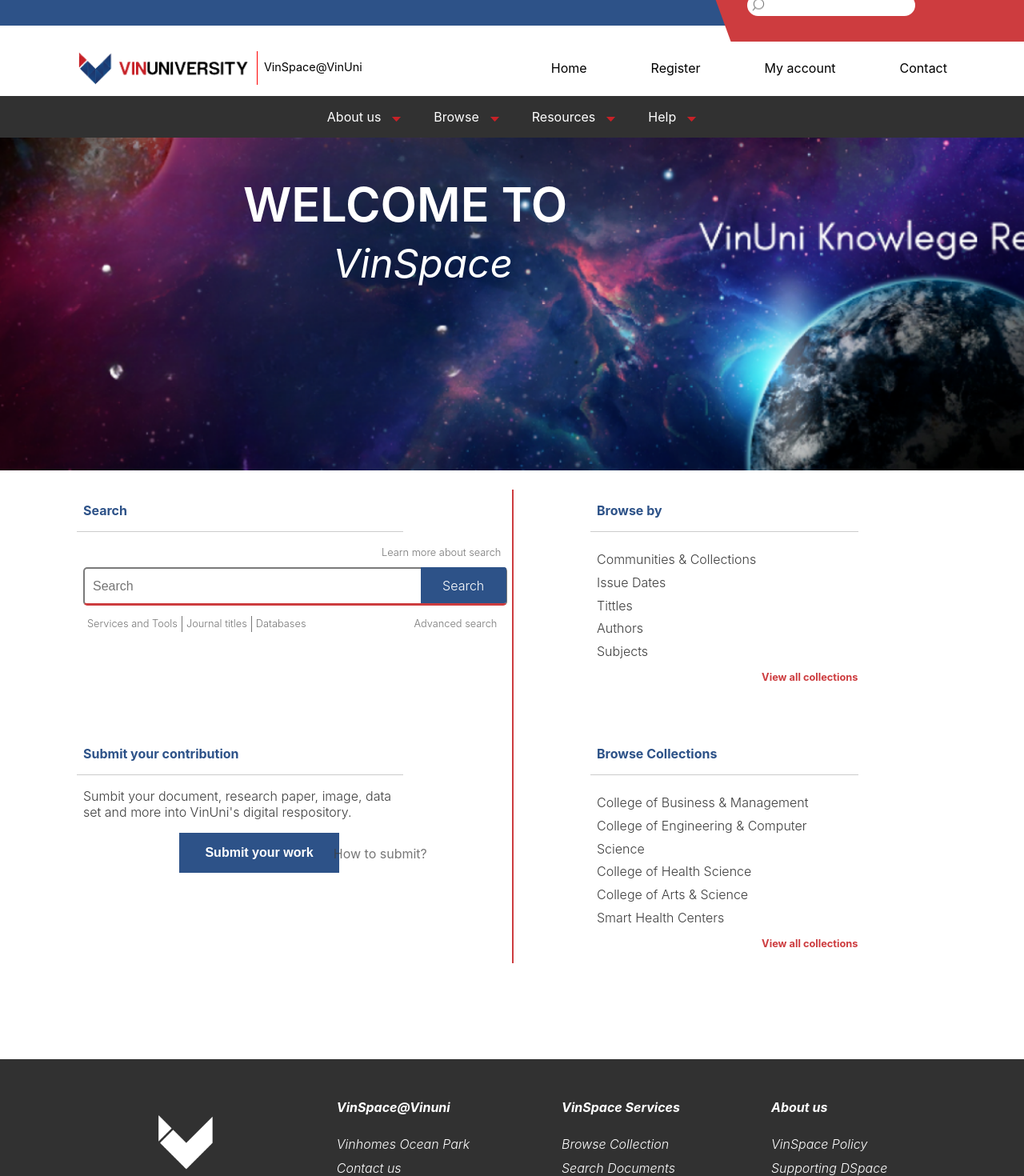
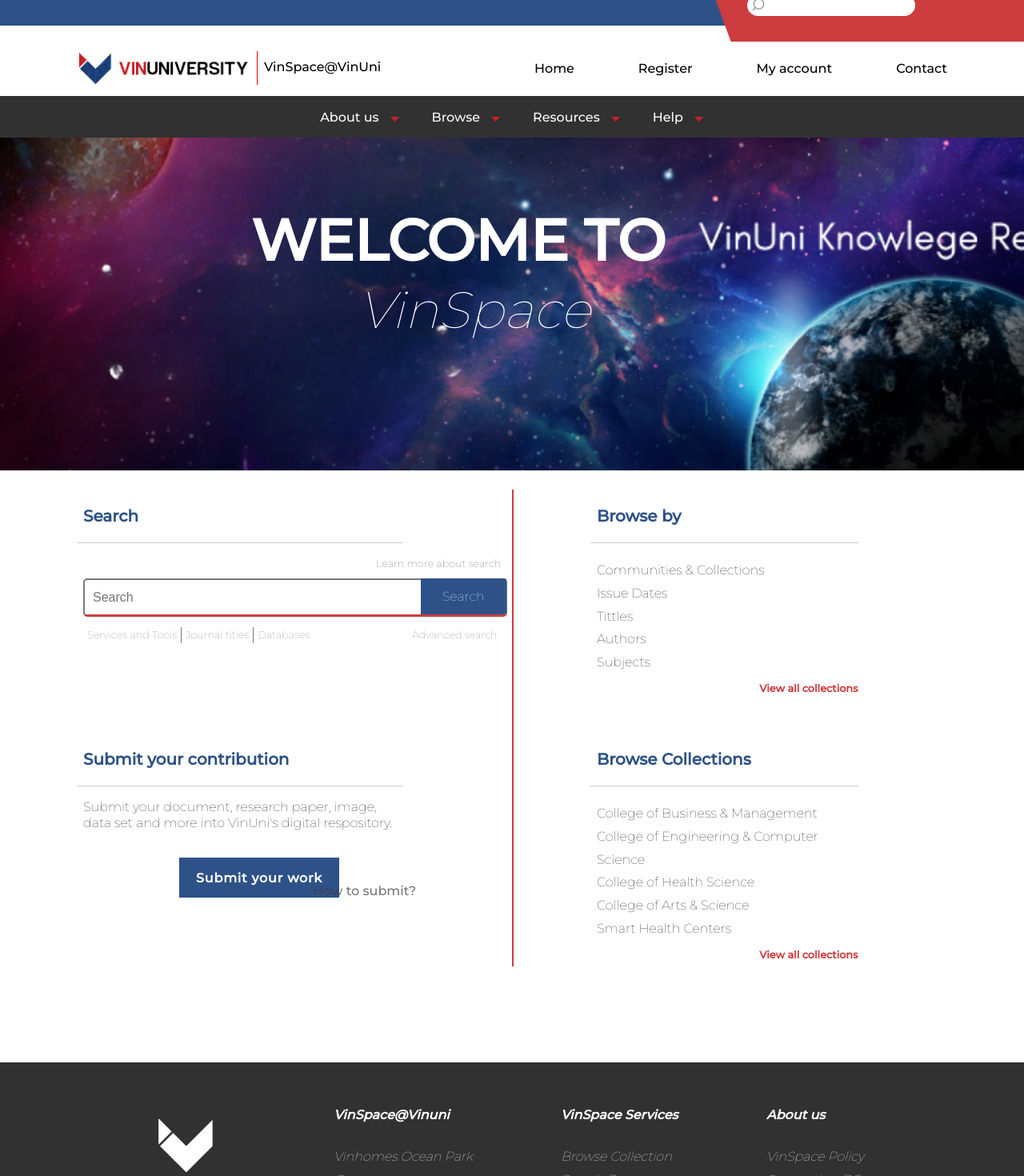
Before and after one commit to COMP2030-VSpace/VSpace-Frontend, a React (Create React App) app: page / in a window 1280 px wide. Shown: the part 20-1490 px from the top of the page at 80% size. Built offline with nearby package versions, Linux system fonts and the light colour scheme.

Commit message:
Fix font second time

```diff
--- a/public/index.html
+++ b/public/index.html
@@ -24,6 +24,9 @@
       work correctly both with client-side routing and a non-root public URL.
       Learn how to configure a non-root public URL by running `npm run build`.
     -->
+    <link rel="preconnect" href="https://fonts.googleapis.com">
+    <link rel="preconnect" href="https://fonts.gstatic.com" crossorigin>
+    <link href="https://fonts.googleapis.com/css2?family=Montserrat:wght@100;500&display=swap" rel="stylesheet">
     <title>React App</title>
   </head>
   <body>
--- a/src/components/banner/banner.scss
+++ b/src/components/banner/banner.scss
@@ -20,19 +20,36 @@
         flex-direction: column;
 
         .top{
-            font-size: 3.7rem;
+            font-family: 'Montserrat', sans-serif;
             font-weight: 600;
-
-            // font-family: 'Montserrat';
+            font-size: 4.5rem;
+            letter-spacing: 0rem;
+            line-height: 2.5rem;
+            text-align: center;
+            position: absolute;
+            width: 538px;
+            height: 40px;
+            // left: 39px;
+            top: 60px;
         }
 
         .bottom{
-            font-size: 3.1rem;
-            font-weight: 400;
+            position: absolute;
+            width: 19.0625rem;
+            height: 2.5rem;
+            left: 9rem;
+            top: 9.1875rem;
+            font-family: 'Montserrat', sans-serif;
             font-style: italic;
+            font-weight: 300;
+            font-size: 4rem;
+            line-height: 2.5rem;
+            // letter-spacing: 0rem;
+            /* identical to box height, or 62% */
 
-            margin-left: 7rem;
-            margin-top: 0.5rem;
+            display: flex;
+            align-items: center;
+            text-align: center;
         }
     }
 }
--- a/src/components/footer/footer.scss
+++ b/src/components/footer/footer.scss
@@ -40,17 +40,20 @@
             }
 
             h5 {
+                font-family: 'Montserrat';
                 font-weight: 700;
                 font-size: initial;
                 padding-top: 3px;
             }
 
             ul {
+                font-family: 'Montserrat';
                 list-style-type: none;
                 padding-left: 0;
             }
 
             li {
+                font-family: 'Montserrat';
                 font-weight: 300;
                 margin-bottom: 10px;
                 font-size: initial;
@@ -65,6 +68,7 @@
             position: relative;
             display: flex;
             align-items: center;
+            font-family: 'Montserrat';
 
             .copyright {
                 margin: 0;
--- a/src/components/navbar/navbar.scss
+++ b/src/components/navbar/navbar.scss
@@ -46,10 +46,11 @@
             }
 
             .address{
+                font-family: 'Montserrat', sans-serif;
                 margin-top: 1px;
                 height: 94%;
                 line-height: 2.5rem;
-                font-size: 0.9rem;
+                font-size: 1rem;
 
                 margin-left: 0.5rem;
                 padding-left: 0.5rem;
@@ -68,6 +69,7 @@
             position: relative;
 
             .wrapper{
+                font-family: 'Montserrat', sans-serif;
                 position: absolute;
                 right: 0;
 
@@ -90,6 +92,8 @@
     }
 
     .navbar-footer {
+        font-family: 'Montserrat', sans-serif;
+        font-size: 1rem;
         width: 100%;
         height: 27%;
 
--- a/src/pages/home/Home.js
+++ b/src/pages/home/Home.js
@@ -32,7 +32,7 @@
                       <h3>Submit your contribution</h3>
                   </div>
                   <div className="item-main">
-                      <p>Sumbit your document, research paper, image, data set and more into VinUni's digital respository.</p>
+                      <p>Submit your document, research paper, image, data set and more into VinUni's digital respository.</p>
                   </div>
                   <div>
                       <button className="submit-button">Submit your work</button>
--- a/src/pages/home/home.scss
+++ b/src/pages/home/home.scss
@@ -4,9 +4,9 @@
 
 
 .home {
-    h1 {
-        // color: $red;
-    }
+    // h1 {
+    //     // color: $red;
+    // }
 
     .main{
         margin-top: 1.5rem;
@@ -23,10 +23,6 @@
 
             width: 55%;
 
-            h3{
-                color: $primary-blue;
-                padding-left: 0.5rem;
-            }
         }
 
 
@@ -47,12 +43,14 @@
                 margin-top: 2rem;
 
                 .item-main{
+                    font-family: 'Montserrat', sans-serif;
                     font-weight: 300;
                     line-height: 1.25rem;
                     font-size: 1rem;
-                    font-weight: 300;
+                    // font-weight: 300;
 
-                    color: #3E3E3E;
+                    // color: #3E3E3E;
+                    color: #000000;
 
                     padding-left: 0.5rem;
                 }
@@ -64,15 +62,18 @@
                 }
 
                 .submit-button{
+                    font-family: 'Montserrat', sans-serif;
                     left: 14rem;
                     border: none;
                     background: $primary-blue;
                     height: 3.1rem;
+                    top: 68.278rem;
                     width: 12.5rem;
                     color: #fff;
                     font-size: 1rem;
                     font-weight: 700;
                     position: absolute;
+                    letter-spacing: 0.05rem;
 
                     display: flex;
                     justify-content: center;
@@ -83,13 +84,15 @@
                     }
                 }
                 .submit-text{
+                    font-family: 'montserrat', sans-serif;
                     position: absolute;
                     opacity: 0.7;
-                    left: 32.56%;
+                    left: 30.56%;
                     font-size: 1rem;
                     display: flex;
                     text-align: center;
                     color: #3E3E3E;
+                    top: 69.278rem;
                 }
             }
 
@@ -109,6 +112,8 @@
 
                 .item-main{
                     ul{
+                        font-family: 'Montserrat';
+                        font-style: normal;
                         list-style-type: none;
                         margin: 0;
                         padding: 0;
@@ -116,8 +121,10 @@
                         margin-top: 1.25rem;
                         line-height: 1.8rem;
                         font-size: 1rem;
+                        // color: #3E3E3E;
+                        color: #000000;
                         font-weight: 300;
-                        color: #3E3E3E;
+
                     }
 
                     padding-left: 0.5rem;
@@ -125,6 +132,7 @@
 
 
                 .collections{
+                    font-family: 'Montserrat';
                     margin: 0.5rem 0;
                     display: flex;
                     justify-content: flex-end;
--- a/src/scss/variables.scss
+++ b/src/scss/variables.scss
@@ -3,7 +3,70 @@
 $primary-background: bisque;
 $primary-color: lightseagreen;
 
-$primary-blue: #2D5288;
+$primary-blue: #2E5288;
 $primary-red: #CD3C3F;
 
 $primary-padding: 6rem;
+
+h1 {
+    font-family: 'Montserrat';
+    font-weight: 600;
+    font-size: 6.25rem;
+    letter-spacing: 0rem;
+    line-height: 3.3333rem;
+}
+
+h2 {
+    font-family: 'Montserrat';
+    font-weight: 700;
+    font-size: 2.9167rem;
+    letter-spacing: 0rem;
+    line-height: 2rem;
+    text-align: center;
+    font-style: italic;
+}
+
+h3 {
+    color: $primary-blue;
+    padding-left: 0.5rem;
+    font-family: 'Montserrat', sans-serif;
+    font-weight: 600;
+    font-size: 1.25rem;
+    letter-spacing: 0rem;
+    line-height: 1.625rem;
+    text-align: left;
+    font-style: normal;
+}
+
+h4 {
+    font-family: 'Montserrat';
+    font-weight: bold;
+    font-size: 1.6667rem;
+    letter-spacing: 0rem;
+    line-height: 2.1667rem;
+}
+
+h5 {
+    font-family: 'Montserrat';
+    font-weight: bold;
+    font-size: 1.5rem;
+    letter-spacing: 0rem;
+    line-height: 2rem;
+}
+
+base {
+    font-family: 'Montserrat';
+    font-weight: 400;
+    font-size: 1.3333rem;
+    letter-spacing: 0rem;
+    line-height: 1.6667rem;
+    text-align: left;
+    color: #3E3E3E;
+}
+
+small {
+    font-family: 'Montserrat';
+    font-size: 1.0833rem;
+    letter-spacing: 0rem;
+    line-height: 1.8333rem;
+}
```
